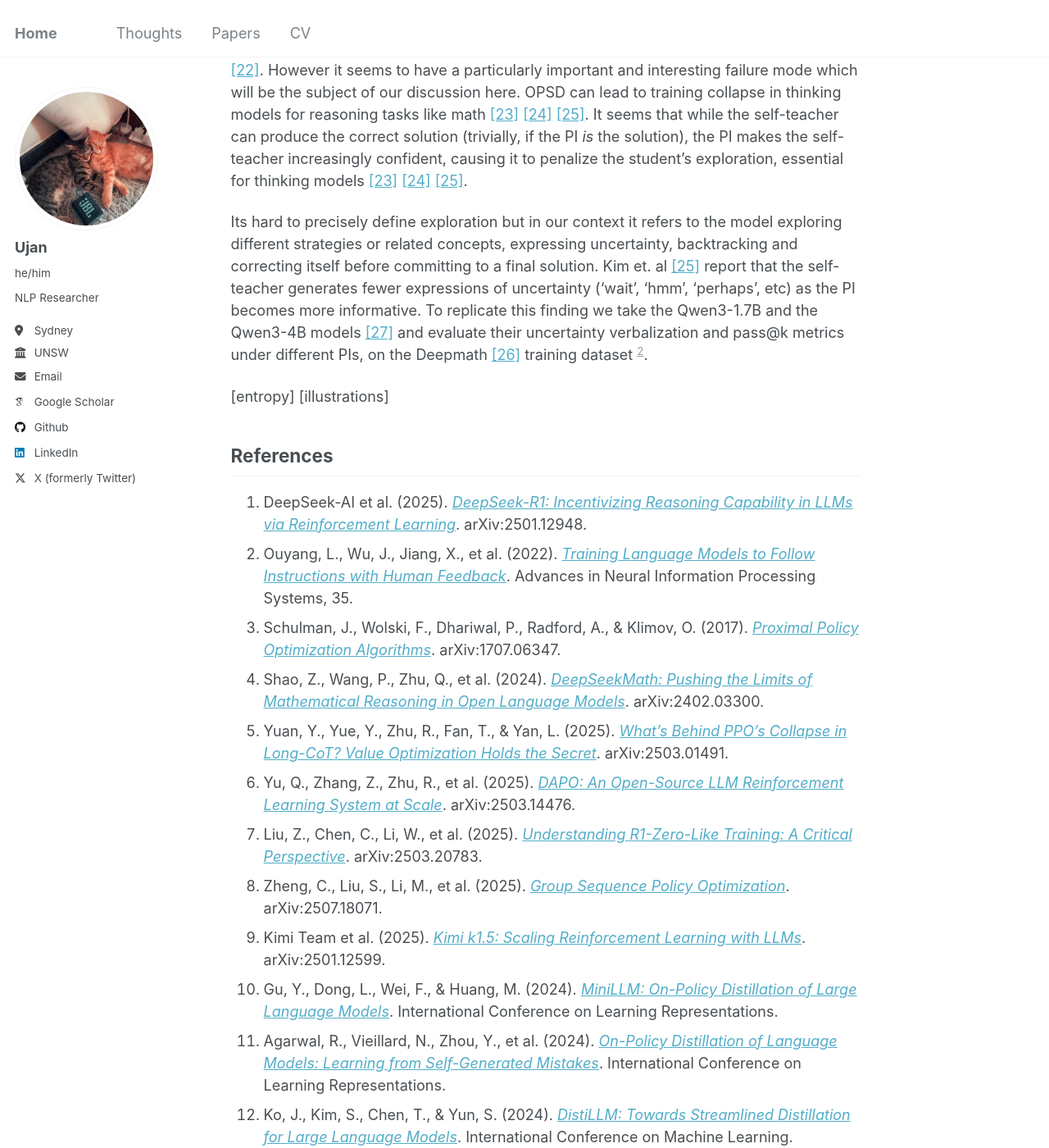
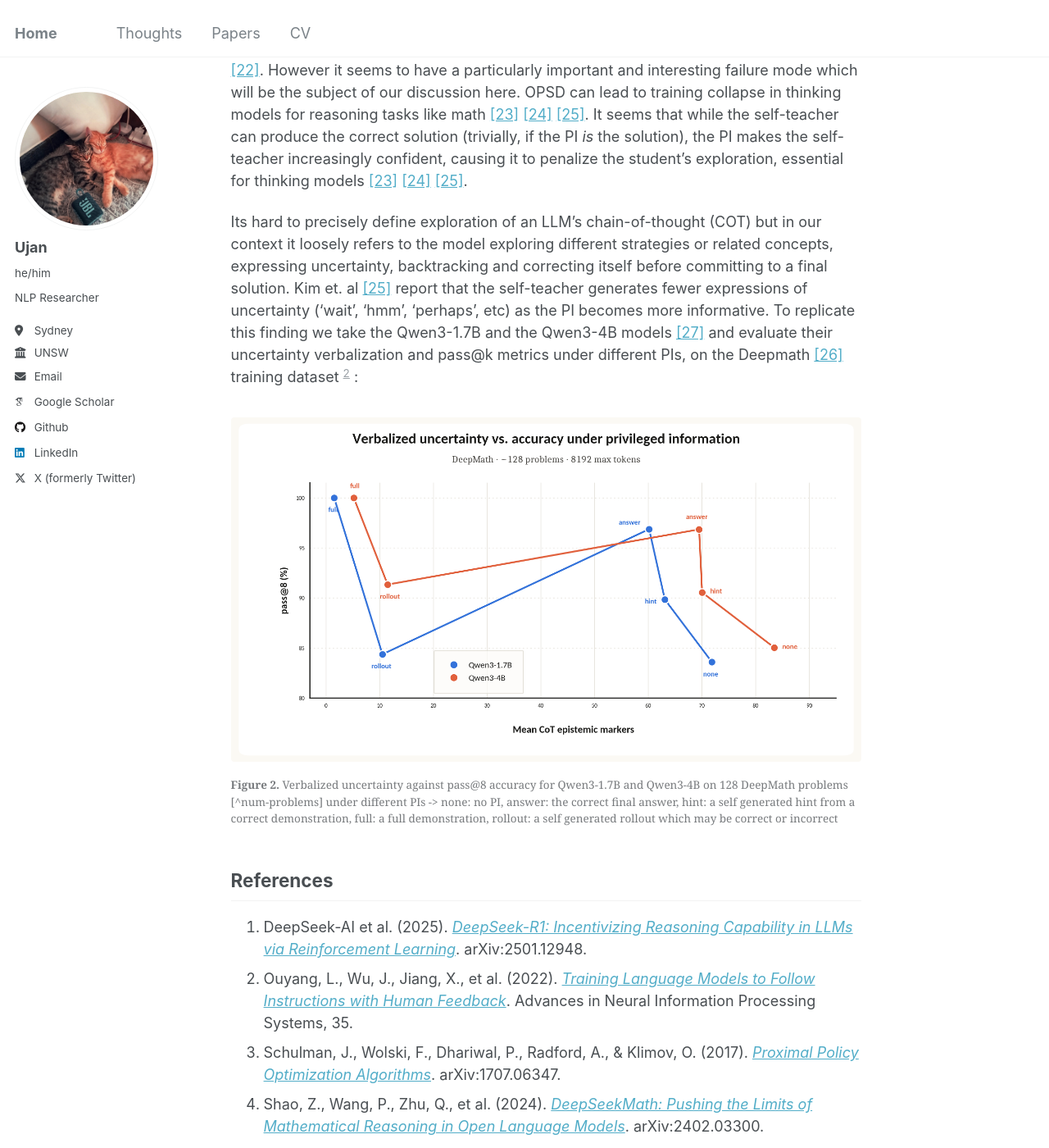
Before and after one commit to tatami-galaxy/tatami-galaxy.github.io, a Jekyll site: the page built from _posts/2026-07-01-self-distillation-post-1.md, in a window 1280 px wide and 1400 px high, scrolled down 3983 px. Shown: the whole window at 82% size. Built offline with Jekyll 4.4.1, drawn with Linux system fonts in a browser that asks for light colours; some web fonts are replaced; some of the changed text lies outside the part shown.

Commit message:
self distill blog

```diff
--- a/_posts/2026-07-01-self-distillation-post-1.md
+++ b/_posts/2026-07-01-self-distillation-post-1.md
@@ -29,7 +29,7 @@ GRPO has proved to be quite successful for post-training LLMs in verifiable doma
 
 <figure>
   <img src="/images/ppo-grpo-credit.svg" alt="Comparison of PPO token-level credit assignment using a value function and GAE with GRPO's uniform group-relative credit assignment." style="width: auto; height: auto; margin-left: auto; margin-right: auto;">
-  <figcaption style="width: 100%;"><strong>Figure 1.</strong> Difference in credit assignment in PPO and GRPO : token level vs uniform. Image generated by GPT 5.6 Sol.</figcaption>
+  <figcaption style="width: 100%;"><strong>Figure 1.</strong> Difference in credit assignment in PPO and GRPO : token level vs uniform.</figcaption>
 </figure>
 
 Most state-of-the-art LLMs are now thinking models. They generate reasoning traces that can be thousands or even tens of thousands of tokens long before producing a user-facing answer or solution [[1]](#ref-1) [[9]](#ref-9). GRPO's group level advantage estimation assigns uniform credit to all such tokens. With enough rollouts and training steps (i.e. enough compute), models are able to successfully localize credit which explains the success of GRPO. One can also argue that if compute is not particularly a constraint, sampling task advantage directly is more desirable over PPO's biased value function.
@@ -73,15 +73,23 @@ Why should some choice of PI enable this self-teacher construction? This is beca
 
 Does OPSD work? It seems to work well for a range of tasks and domains [[16]](#ref-16) [[20]](#ref-20) [[21]](#ref-21) [[22]](#ref-22). However it seems to have a particularly important and interesting failure mode which will be the subject of our discussion here. OPSD can lead to training collapse in thinking models for reasoning tasks like math [[23]](#ref-23) [[24]](#ref-24) [[25]](#ref-25). It seems that while the self-teacher can produce the correct solution (trivially, if the PI *is* the solution), the PI makes the self-teacher increasingly confident, causing it to penalize the student's exploration, essential for thinking models [[23]](#ref-23) [[24]](#ref-24) [[25]](#ref-25).
 
-Its hard to precisely define exploration but in our context it refers to the model exploring different strategies or related concepts, expressing uncertainty, backtracking and correcting itself before committing to a final solution. Kim et. al [[25]](#ref-25) report that the self-teacher generates fewer expressions of uncertainty ('wait', 'hmm', 'perhaps', etc) as the PI becomes more informative. To replicate this finding we take the Qwen3-1.7B and the Qwen3-4B models [[27]](#ref-27) and evaluate their uncertainty verbalization and pass@k metrics under different PIs, on the Deepmath [[26]](#ref-26) training dataset [^why-training].
+Its hard to precisely define exploration of an LLM's chain-of-thought (COT) but in our context it loosely refers to the model exploring different strategies or related concepts, expressing uncertainty, backtracking and correcting itself before committing to a final solution. Kim et. al [[25]](#ref-25) report that the self-teacher generates fewer expressions of uncertainty ('wait', 'hmm', 'perhaps', etc) as the PI becomes more informative. To replicate this finding we take the Qwen3-1.7B and the Qwen3-4B models [[27]](#ref-27) and evaluate their uncertainty verbalization and pass@k metrics under different PIs, on the Deepmath [[26]](#ref-26) training dataset [^why-training] :
 
-[entropy]
-[illustrations]
+<figure>
+  <img src="/images/pi_uncertainty_tradeoff_linear.png" alt="Plot of pass@8 accuracy against mean chain-of-thought epistemic marker count for Qwen3-1.7B and Qwen3-4B on DeepMath, under five privileged information conditions: none, hint, answer, rollout and full." style="max-width: 100%; height: auto; margin-left: auto; margin-right: auto;">
+  <figcaption style="width: 100%;"><strong>Figure 2.</strong> Verbalized uncertainty against pass@8 accuracy for Qwen3-1.7B and Qwen3-4B on 128 DeepMath problems [^num-problems] under different PIs -> none: no PI, answer: the correct final answer, hint: a self generated hint from a correct demonstration, full: a full demonstration, rollout: a self generated rollout which may be correct or incorrect</figcaption>
+</figure>
+
+
 
 
 [^critique]: The self-teacher is trying to solve the problem from each student prefix. Given this objective, its next-token distribution over that token position is the 'critique' of that token.
 
 [^why-training]: We primarily care about how the self-teacher behaves on training data. The self-teacher is absent at test-time.
+
+[^num-problems]: 1 problem is dropped for Qwen3-4B because the full PI exceeds 8192 max tokens.
+
+
 
 
 
```
Also changed, not shown: images/pi_uncertainty_tradeoff_linear.png (added), 1 other file.
